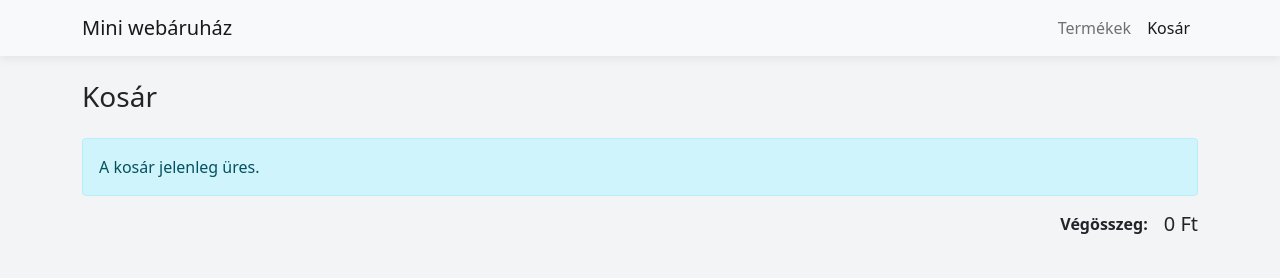
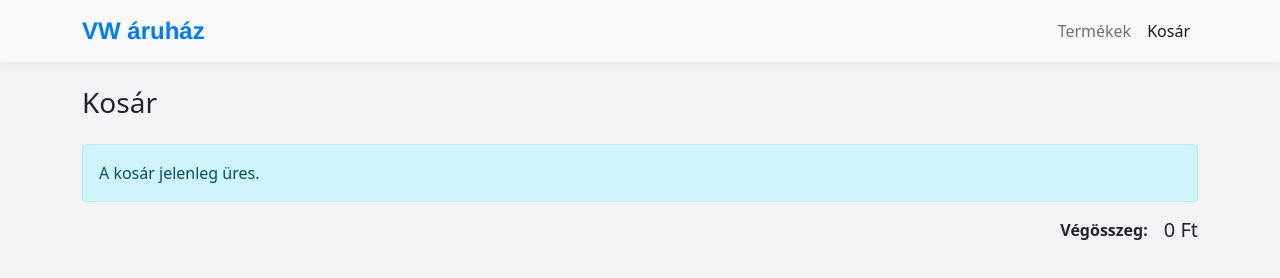
Before and after one commit to Hanna042/Csapatmunka-, a plain HTML site: page kosar.html in a window 1280 px wide. Drawn offline with nearby package versions, Linux system fonts and the light colour scheme.

Commit message:
fejléc módosítva

```diff
--- a/kosar.html
+++ b/kosar.html
@@ -14,7 +14,7 @@
 	<header>
 		<nav class="navbar navbar-expand-lg navbar-light bg-light">
 			<div class="container">
-				<a class="navbar-brand" href="index.html">Mini webáruház</a>
+				<a class="navbar-brand" href="index.html" id="boltnev">VW áruház</a>
 				<button class="navbar-toggler" type="button" data-bs-toggle="collapse" data-bs-target="#navbarNav" aria-controls="navbarNav" aria-expanded="false" aria-label="Toggle navigation">
 					<span class="navbar-toggler-icon"></span>
 				</button>
```
Also changed, not shown: js/put.js (line endings or trailing spaces).
